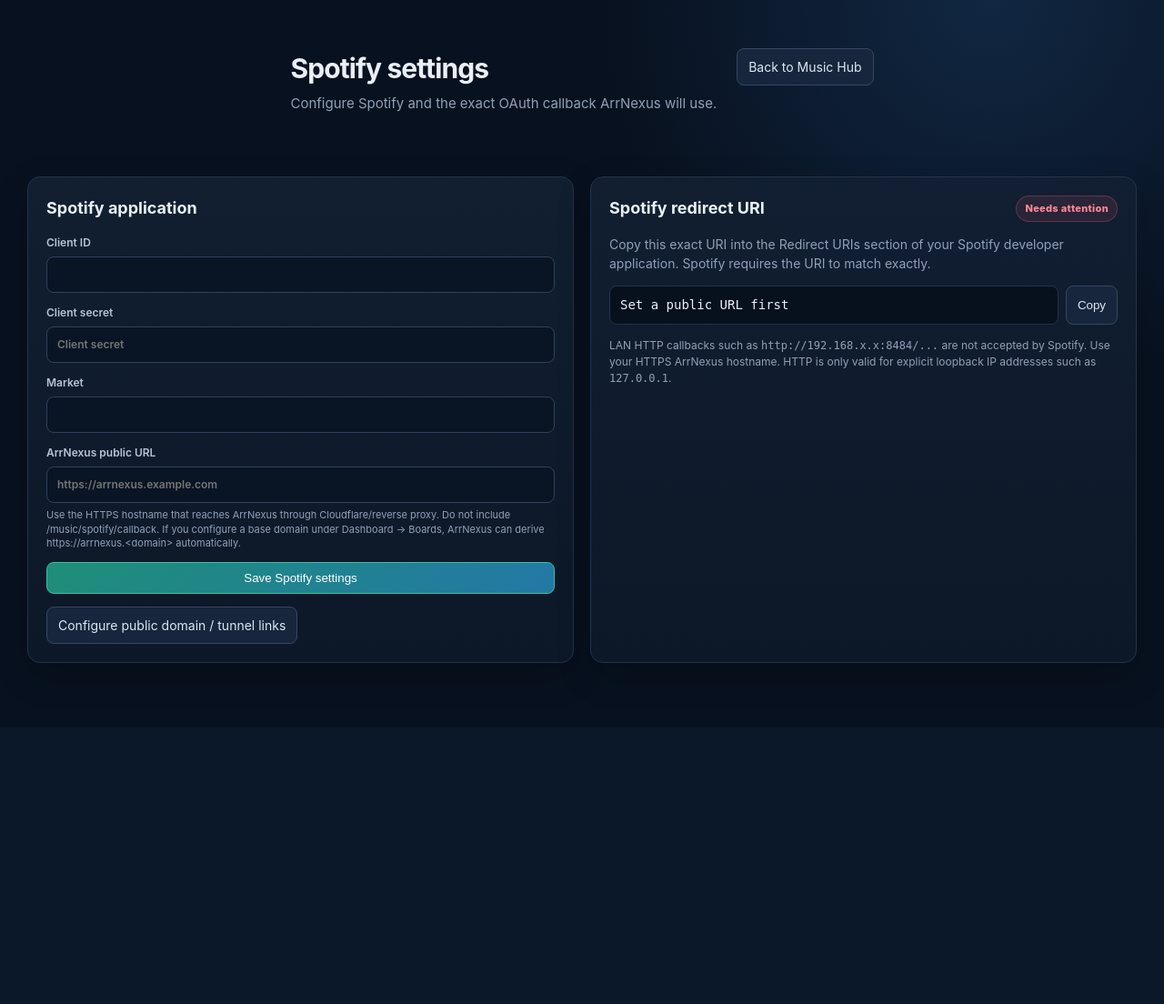
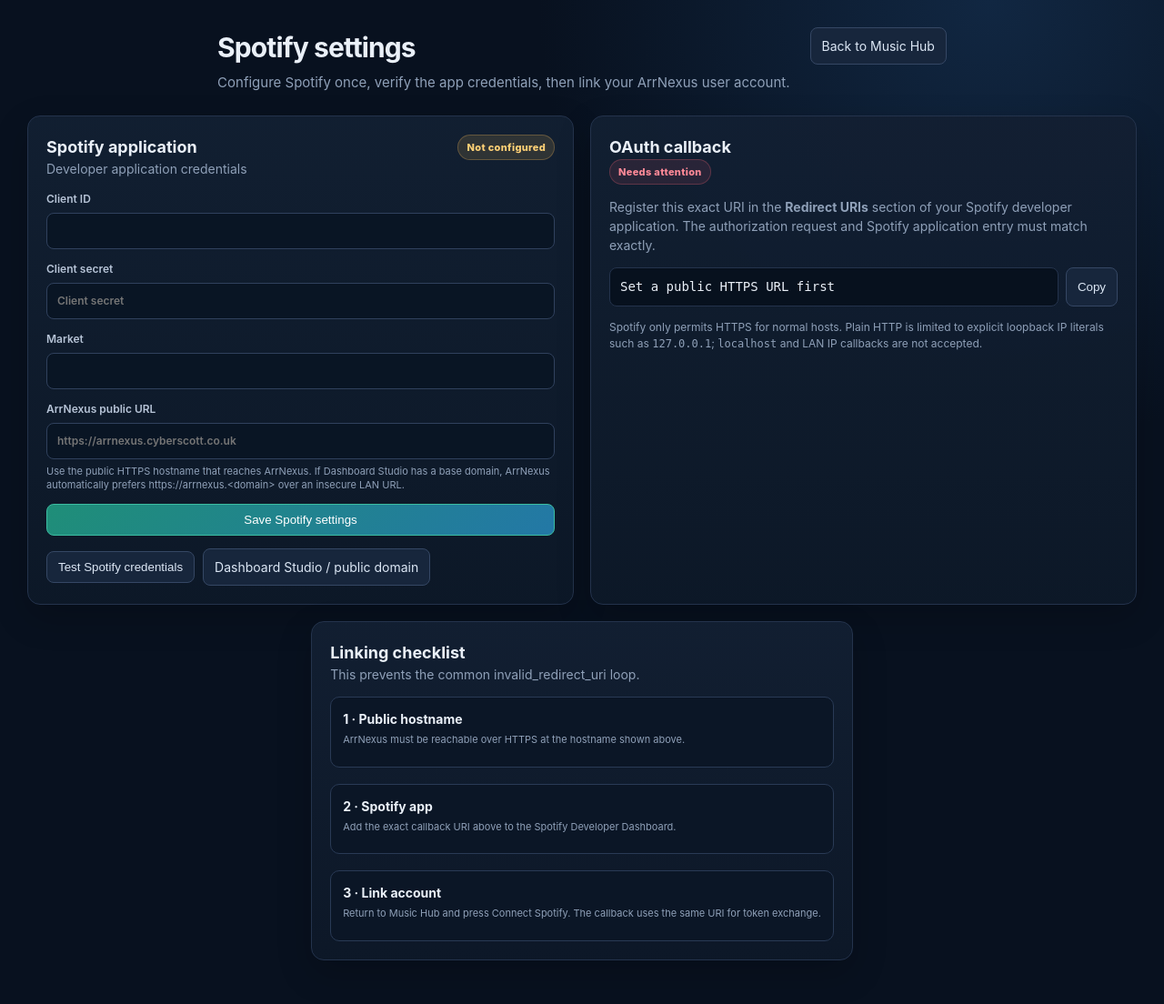
Before and after one commit to Fudmonk95/ArrNexus, a Python web app: template app/templates/music_settings.html in a window 1280 px wide. Shown: the whole page at 91% size. Before the commit the page ends 770 px from the top, so only its background shows below. Run offline with Jinja, Linux system fonts and the light colour scheme; the template is opened without the code that fills it, so the values that code supplies are empty.

Commit message:
Improve Spotify settings and diagnostics UI

```diff
--- a/app/templates/music_settings.html
+++ b/app/templates/music_settings.html
@@ -1,21 +1,24 @@
 {% extends "base.html" %}{% block title %}Music Settings · ArrNexus{% endblock %}
 {% block content %}
-<div class="page-head"><div><h1>Spotify settings</h1><p>Configure Spotify and the exact OAuth callback ArrNexus will use.</p></div><a class="button" href="/music">Back to Music Hub</a></div>
+<div class="page-head"><div><h1>Spotify settings</h1><p>Configure Spotify once, verify the app credentials, then link your ArrNexus user account.</p></div><a class="button" href="/music">Back to Music Hub</a></div>
 <div class="grid two">
-<section class="panel"><h2>Spotify application</h2><form method="post" class="stack">
-<label>Client ID<input name="client_id" value="{{ client_id }}"></label>
-<label>Client secret<input type="password" name="client_secret" placeholder="{{ 'Leave blank to keep current secret' if configured else 'Client secret' }}"></label>
+<section class="panel"><div class="panel-head"><div><h2>Spotify application</h2><span class="muted">Developer application credentials</span></div><span class="pill {{ 'good' if configured else 'warn' }}">{{ 'Configured' if configured else 'Not configured' }}</span></div><form method="post" class="stack">
+<label>Client ID<input name="client_id" value="{{ client_id }}" autocomplete="off"></label>
+<label>Client secret<input type="password" name="client_secret" placeholder="{{ 'Leave blank to keep current secret' if configured else 'Client secret' }}" autocomplete="new-password"></label>
 <label>Market<input name="market" value="{{ market }}" maxlength="2"></label>
-<label>ArrNexus public URL<input name="public_url" value="{{ public_url }}" placeholder="https://arrnexus.example.com"><span class="field-help">Use the HTTPS hostname that reaches ArrNexus through Cloudflare/reverse proxy. Do not include /music/spotify/callback. If you configure a base domain under Dashboard → Boards, ArrNexus can derive https://arrnexus.&lt;domain&gt; automatically.</span></label>
+<label>ArrNexus public URL<input name="public_url" value="{{ public_url }}" placeholder="https://arrnexus.cyberscott.co.uk"><span class="field-help">Use the public HTTPS hostname that reaches ArrNexus. If Dashboard Studio has a base domain, ArrNexus automatically prefers https://arrnexus.&lt;domain&gt; over an insecure LAN URL.</span></label>
 <button class="primary">Save Spotify settings</button>
 </form>
-<div class="inline-actions"><a class="button" href="/dashboard/boards">Configure public domain / tunnel links</a></div>
+<div class="inline-actions"><form method="post" action="/music/spotify/test"><button type="submit">Test Spotify credentials</button></form><a class="button" href="/dashboard/boards">Dashboard Studio / public domain</a></div>
 </section>
-<section class="panel"><div class="panel-head"><h2>Spotify redirect URI</h2><span class="pill {{ 'good' if redirect_ok else 'bad' }}">{{ 'Ready' if redirect_ok else 'Needs attention' }}</span></div>
-<p class="muted">Copy this exact URI into the Redirect URIs section of your Spotify developer application. Spotify requires the URI to match exactly.</p>
-<div class="copy-row"><code id="spotify-redirect-uri" class="code-inline">{{ redirect_uri or 'Set a public URL first' }}</code><button type="button" data-copy="#spotify-redirect-uri">Copy</button></div>
+<section class="panel"><div class="panel-head"><div><h2>OAuth callback</h2><span class="pill {{ 'good' if redirect_ok else 'bad' }}">{{ 'Ready' if redirect_ok else 'Needs attention' }}</span></div></div>
+<p class="muted">Register this exact URI in the <strong>Redirect URIs</strong> section of your Spotify developer application. The authorization request and Spotify application entry must match exactly.</p>
+<div class="copy-row"><code id="spotify-redirect-uri" class="code-inline">{{ redirect_uri or 'Set a public HTTPS URL first' }}</code><button type="button" data-copy="#spotify-redirect-uri">Copy</button></div>
 <p class="{{ 'good-text' if redirect_ok else 'error-text' }}">{{ redirect_message }}</p>
-{% if not redirect_ok %}<p class="muted small">LAN HTTP callbacks such as <code>http://192.168.x.x:8484/...</code> are not accepted by Spotify. Use your HTTPS ArrNexus hostname. HTTP is only valid for explicit loopback IP addresses such as <code>127.0.0.1</code>.</p>{% endif %}
+{% if redirect_ok %}<div class="notice success"><strong>Expected Spotify redirect</strong><br>{{ redirect_uri }}</div>{% else %}<p class="muted small">Spotify only permits HTTPS for normal hosts. Plain HTTP is limited to explicit loopback IP literals such as <code>127.0.0.1</code>; <code>localhost</code> and LAN IP callbacks are not accepted.</p>{% endif %}
 </section>
 </div>
+<section class="panel"><div class="panel-head"><div><h2>Linking checklist</h2><span class="muted">This prevents the common invalid_redirect_uri loop.</span></div></div>
+<div class="grid three"><div class="integration-card"><strong>1 · Public hostname</strong><span class="muted">ArrNexus must be reachable over HTTPS at the hostname shown above.</span></div><div class="integration-card"><strong>2 · Spotify app</strong><span class="muted">Add the exact callback URI above to the Spotify Developer Dashboard.</span></div><div class="integration-card"><strong>3 · Link account</strong><span class="muted">Return to Music Hub and press Connect Spotify. The callback uses the same URI for token exchange.</span></div></div>
+</section>
 {% endblock %}
```
